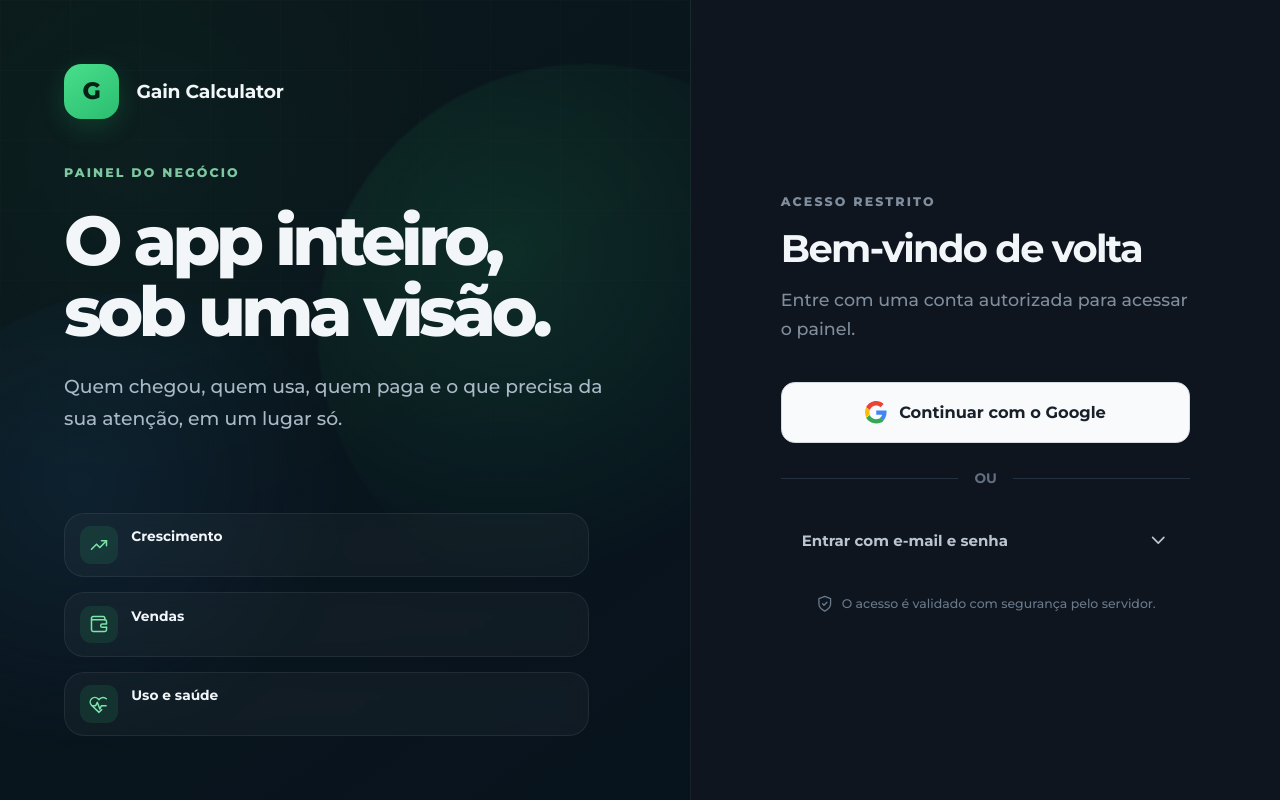
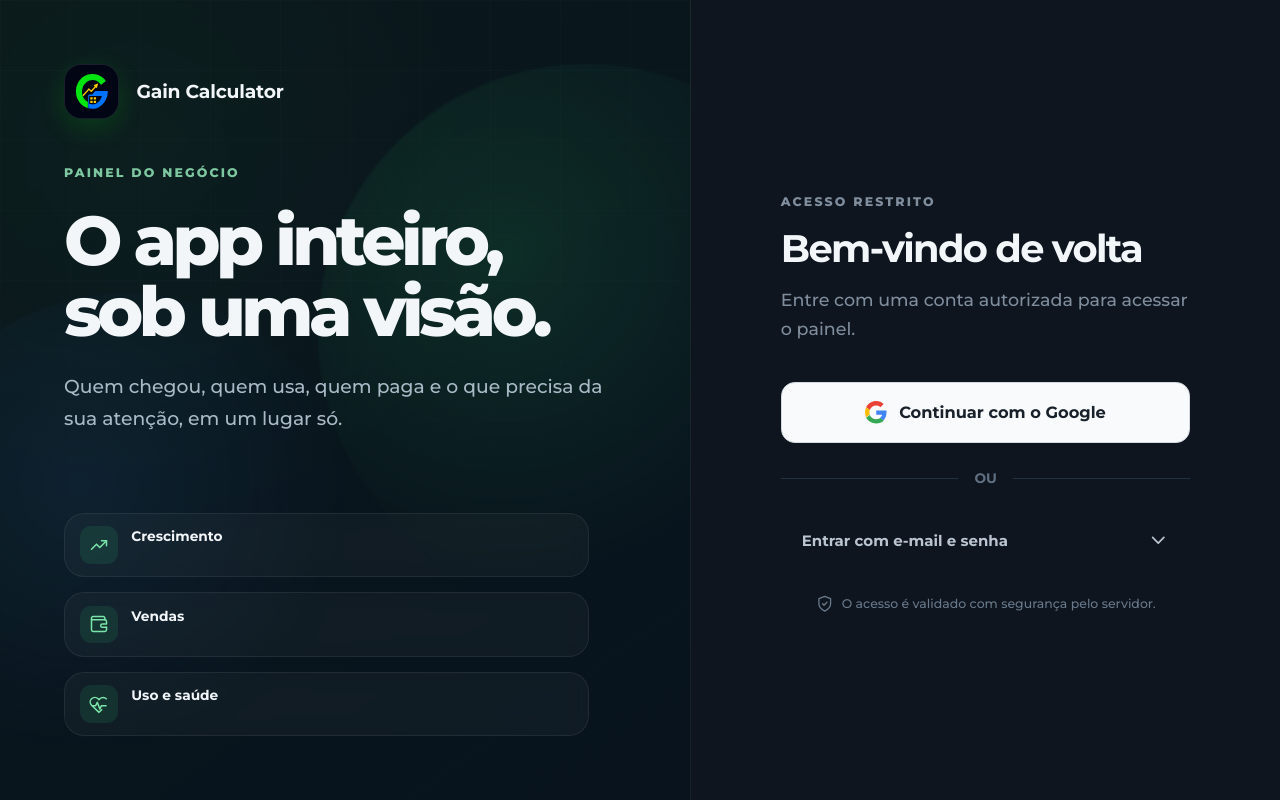
Before and after one commit to caiolins12/gain-calculator-releases, a plain HTML site: page docs/admin/index.html in a window 1280 px wide. Drawn offline with Linux system fonts and the light colour scheme.

Commit message:
Painel admin: adicionar logo oficial e favicon do Gain

```diff
--- a/docs/admin/index.html
+++ b/docs/admin/index.html
@@ -6,10 +6,13 @@
   <meta name="theme-color" content="#0b1119">
   <meta name="description" content="Painel do Gain Calculator: novos usuários, vendas, uso do app e operação.">
   <title>Gain Control</title>
+  <link rel="icon" type="image/svg+xml" href="./assets/gain-logo.svg">
+  <link rel="icon" type="image/png" sizes="180x180" href="./assets/gain-logo-180.png">
+  <link rel="apple-touch-icon" sizes="180x180" href="./assets/gain-logo-180.png">
   <link rel="preconnect" href="https://fonts.googleapis.com">
   <link rel="preconnect" href="https://fonts.gstatic.com" crossorigin>
   <link href="https://fonts.googleapis.com/css2?family=Montserrat:wght@400;500;600;700;800&display=swap" rel="stylesheet">
-  <link rel="stylesheet" href="./styles.css?v=20261117-conversas">
+  <link rel="stylesheet" href="./styles.css?v=20261118-logo">
 </head>
 <body>
   <svg class="svg-sprite" aria-hidden="true">
@@ -75,7 +78,7 @@
   <section id="auth-view" class="auth-shell">
     <div class="auth-story" aria-hidden="true">
       <div class="auth-brand">
-        <span class="brand-mark brand-mark--large">G</span>
+        <span class="brand-mark brand-mark--large"><img src="./assets/gain-logo.svg" alt="Gain Calculator" width="44" height="44"></span>
         <span>Gain Calculator</span>
       </div>
       <div class="auth-message">
@@ -95,7 +98,7 @@
     <div class="auth-panel">
       <div class="auth-card">
         <div class="auth-mobile-brand">
-          <span class="brand-mark">G</span>
+          <span class="brand-mark"><img src="./assets/gain-logo.svg" alt="Gain Control" width="38" height="38"></span>
           <span>Gain Control</span>
         </div>
         <span class="eyebrow">Acesso restrito</span>
@@ -141,7 +144,7 @@
     <div id="sidebar-backdrop" class="sidebar-backdrop" hidden></div>
     <aside id="sidebar" class="sidebar" aria-label="Navegação principal">
       <div class="sidebar-brand">
-        <span class="brand-mark">G</span>
+        <span class="brand-mark"><img src="./assets/gain-logo.svg" alt="Gain Control" width="38" height="38"></span>
         <span class="brand-copy"><strong>Gain Control</strong><small>Painel do negócio</small></span>
         <button id="close-sidebar" class="icon-button sidebar-close" type="button" aria-label="Fechar menu"><svg class="icon"><use href="#i-x"/></svg></button>
       </div>
--- a/docs/admin/styles.css
+++ b/docs/admin/styles.css
@@ -110,10 +110,11 @@ a { color: inherit; }
 }
 .auth-brand { display: flex; align-items: center; gap: 0.875rem; font-weight: 700; font-size: 0.9375rem; letter-spacing: -.01em; }
 .brand-mark {
-  width: 2.375rem; height: 2.375rem; display: grid; place-items: center; flex: 0 0 auto;
-  border-radius: 0.75rem; background: linear-gradient(145deg, #48df8b, #2bbd71);
-  color: #062214; font-size: 1.0625rem; font-weight: 800; box-shadow: 0 8px 26px rgba(32,201,109,.18);
-}
+  width: 2.375rem; height: 2.375rem; display: grid; place-items: center; flex: 0 0 auto; overflow: hidden;
+  border-radius: 0.75rem; border: 1px solid rgba(255, 255, 255, .1); background: #010514;
+  color: #062214; font-size: 1.0625rem; font-weight: 800; box-shadow: 0 8px 26px rgba(1, 228, 15, .16);
+}
+.brand-mark img, .brand-mark svg { width: 100%; height: 100%; display: block; object-fit: cover; }
 .brand-mark--large { width: 2.75rem; height: 2.75rem; border-radius: 0.875rem; font-size: 1.1875rem; }
 .auth-message { max-width: 40.625rem; margin: auto 0 2rem; }
 .eyebrow { color: var(--muted); font-size: 0.625rem; font-weight: 800; letter-spacing: .17em; line-height: 1.2; text-transform: uppercase; }
```
Also changed, not shown: docs/admin/assets/gain-logo-180.png (added), docs/admin/assets/gain-logo.svg (added).
